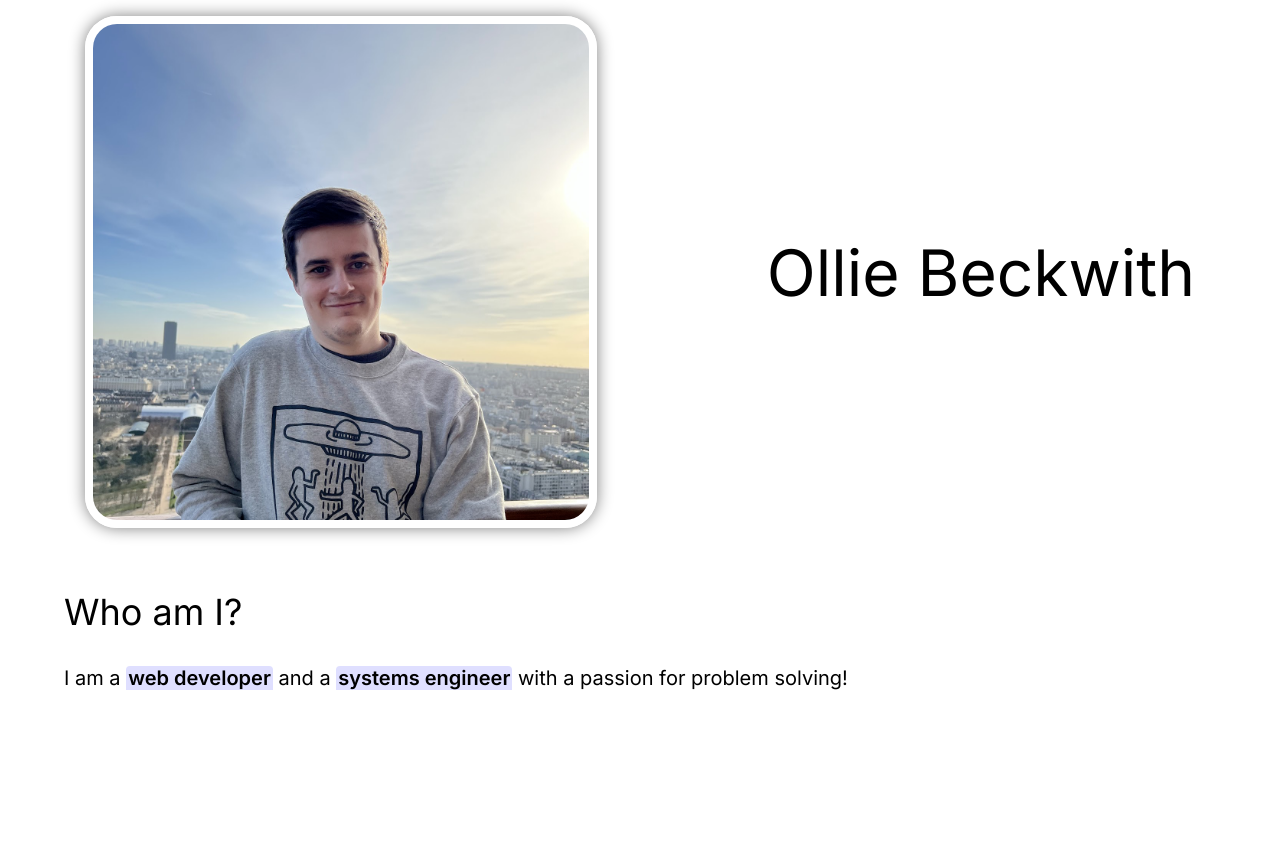
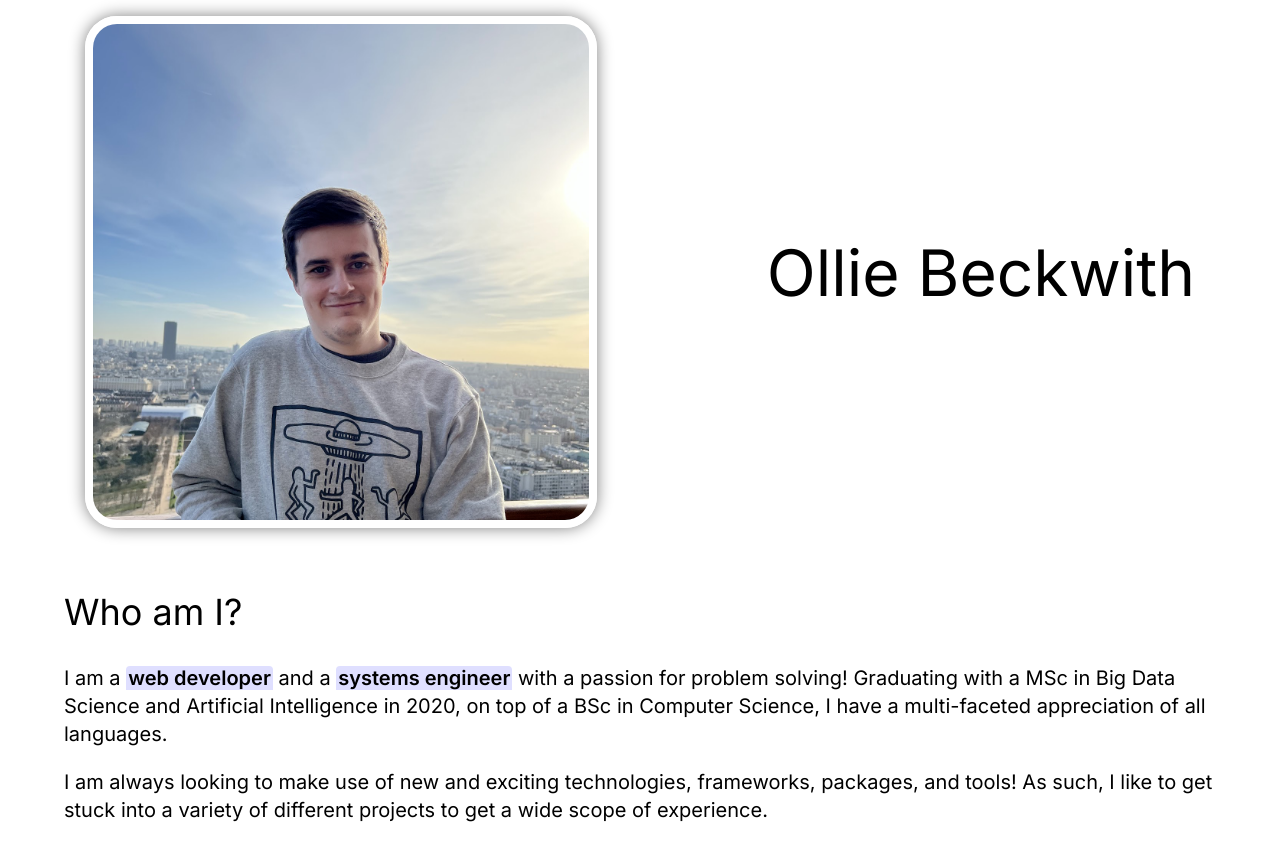
Before and after one commit to OliverBeckwith/oliverbeckwith.github.io, a React (Vite) app: page / in a window 1280 px wide. Before the commit the page ends 800 px from the top, so only its background shows below. Built offline with nearby package versions, Linux system fonts and the light colour scheme.

Commit message:
Add a bit more about myself

```diff
--- a/src/components/About/index.tsx
+++ b/src/components/About/index.tsx
@@ -12,6 +12,11 @@ export const About = () => {
       <AboutHeader>Who am I?</AboutHeader>
       <AboutDescription>
         I am a <Strong>web developer</Strong> and a <Strong>systems engineer</Strong> with a passion for problem solving!
+        Graduating with a MSc in Big Data Science and Artificial Intelligence in 2020, on top of a BSc in Computer Science, I have a multi-faceted appreciation of all languages.
+      </AboutDescription>
+      <AboutDescription>
+        I am always looking to make use of new and exciting technologies, frameworks, packages, and tools!
+        As such, I like to get stuck into a variety of different projects to get a wide scope of experience.
       </AboutDescription>
     </AboutContainer>
   )
```
